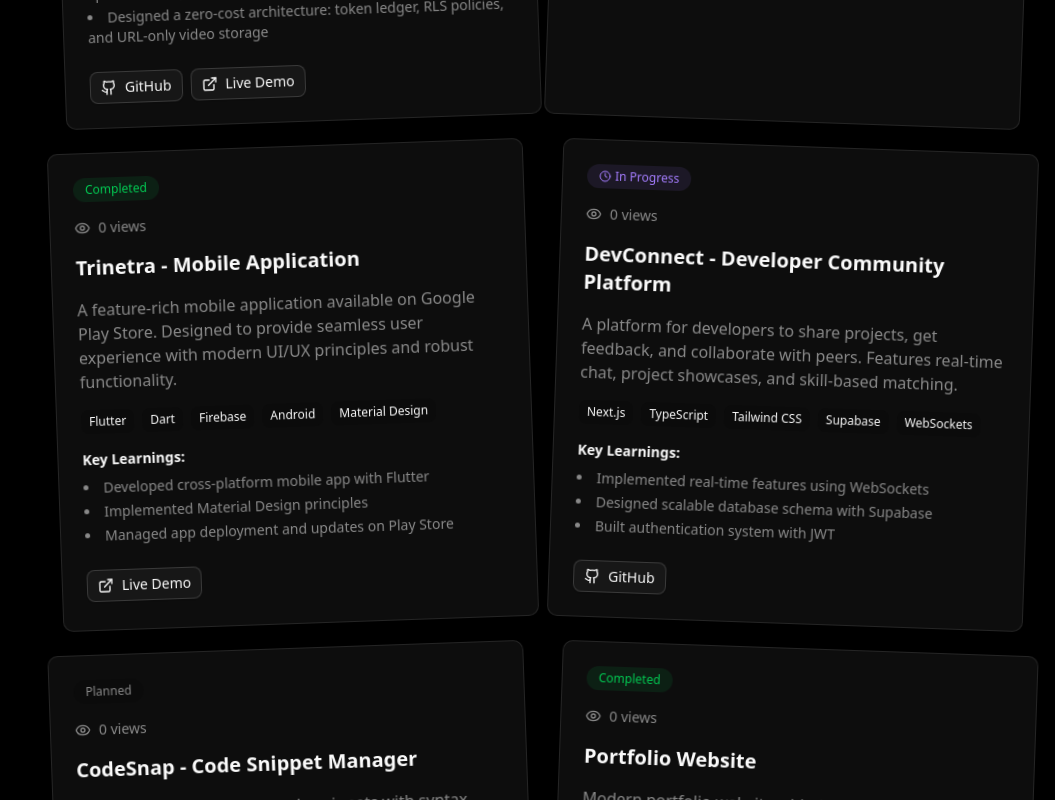
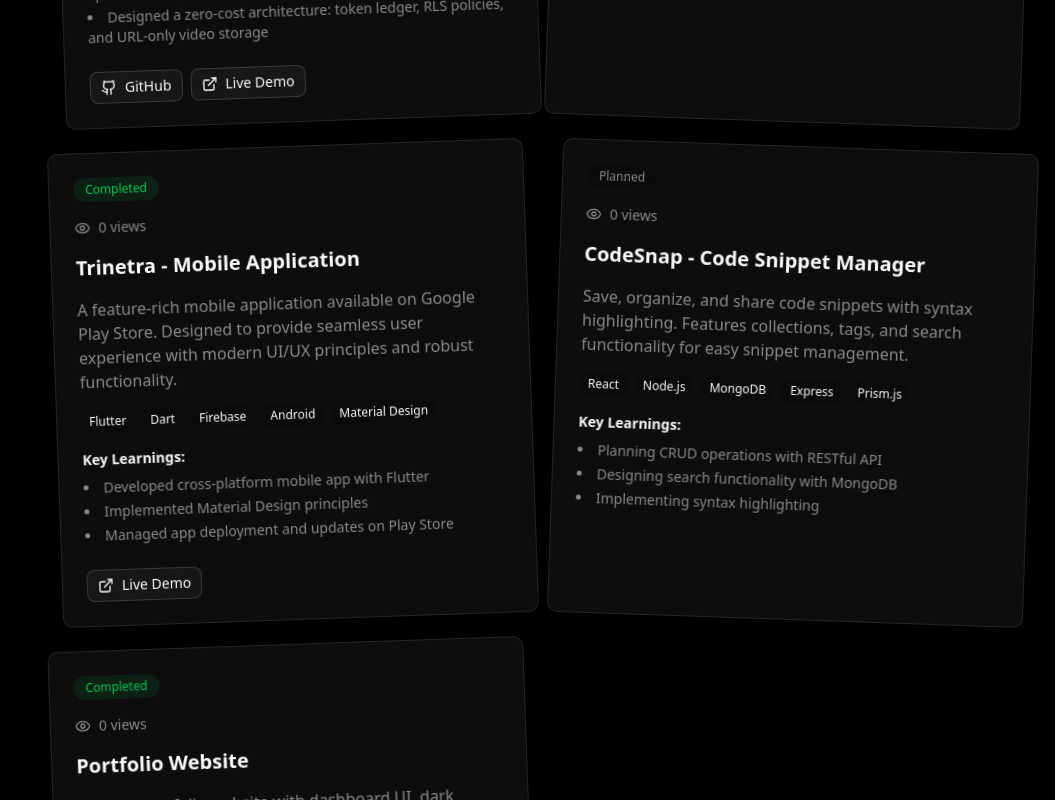
Before and after one commit to Leela-Sai-Vardhan/portfolio-website, a Next.js app: page /projects in a window 1280 px wide. Shown: the part 1000-1800 px from the top of the page, without its empty margins (225-1280 px from the left). Built offline with nearby package versions, Linux system fonts and the light colour scheme; no server answers; the database is empty.

Commit message:
Update projects: Add Task Turkey, remove DevConnect, set In Progress status

```diff
--- a/app/projects/page.tsx
+++ b/app/projects/page.tsx
@@ -12,7 +12,7 @@ const projects = [
     {
         title: "Task Turkey — Crowdsourced AI Video Platform",
         description: "A micro-task platform where users contribute free-tier AI tool usage (Kling, Runway, Hailuo, Wan 2.1) to collectively produce monetizable YouTube videos. Users claim scene tasks, generate clips with AI tools, upload to their own Google Drive, and earn tokens. Zero storage cost — the platform stores only URL strings.",
-        status: "Completed",
+        status: "In Progress",
         tech: ["Next.js", "TypeScript", "Supabase", "PostgreSQL", "Drizzle ORM", "Tailwind CSS", "Google OAuth", "Google Drive API"],
         github: "https://github.com/Leela-Sai-Vardhan/Task-Turkey",
         demo: "https://task-turkey.vercel.app",
@@ -48,19 +48,7 @@ const projects = [
             "Managed app deployment and updates on Play Store",
         ],
     },
-    {
-        title: "DevConnect - Developer Community Platform",
-        description: "A platform for developers to share projects, get feedback, and collaborate with peers. Features real-time chat, project showcases, and skill-based matching.",
-        status: "In Progress",
-        tech: ["Next.js", "TypeScript", "Tailwind CSS", "Supabase", "WebSockets"],
-        github: "https://github.com/yourusername/devconnect",
-        demo: null,
-        learnings: [
-            "Implemented real-time features using WebSockets",
-            "Designed scalable database schema with Supabase",
-            "Built authentication system with JWT",
-        ],
-    },
+
     {
         title: "CodeSnap - Code Snippet Manager",
         description: "Save, organize, and share code snippets with syntax highlighting. Features collections, tags, and search functionality for easy snippet management.",
```
